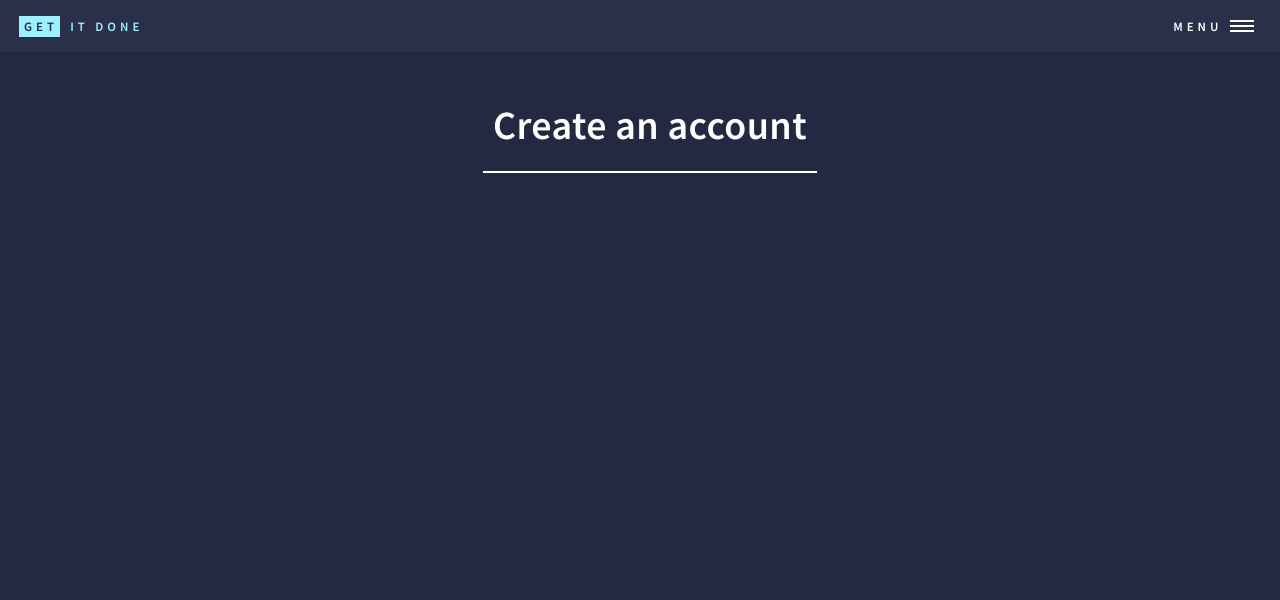
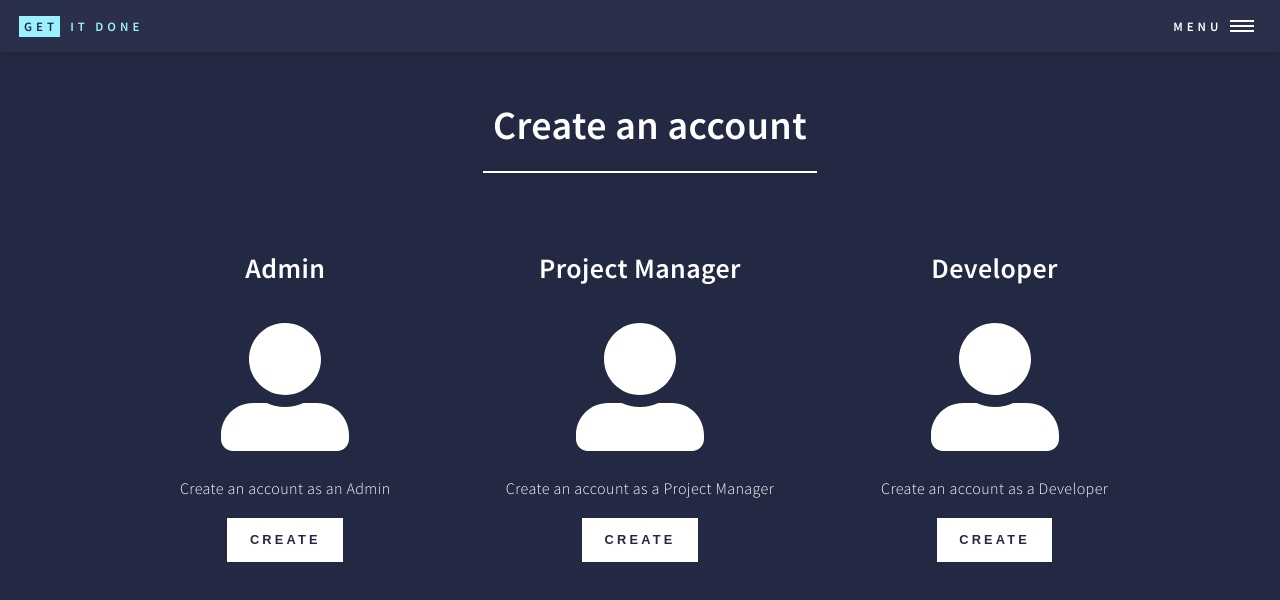
Before and after one commit to marzouk2002/GetItDone, a React (Create React App) app in the folder client/: page /register in a window 1280 px wide. Shown: the top 600 px of the page. Built offline with nearby package versions, Linux system fonts and the light colour scheme.

Commit message:
register options all most done

```diff
--- a/client/package.json
+++ b/client/package.json
@@ -3,7 +3,8 @@
   "version": "0.1.0",
   "private": true,
   "dependencies": {
-    "@fortawesome/fontawesome-free": "^5.15.3",
+    "@fortawesome/free-solid-svg-icons": "^5.15.3",
+    "@fortawesome/react-fontawesome": "^0.1.14",
     "@testing-library/jest-dom": "^5.11.4",
     "@testing-library/react": "^11.1.0",
     "@testing-library/user-event": "^12.1.10",
@@ -13,7 +14,7 @@
     "react-redux": "^7.2.4",
     "react-router": "^5.2.0",
     "react-router-dom": "^5.2.0",
-    "react-scripts": "^2.1.8",
+    "react-scripts": "^4.0.3",
     "redux": "^4.1.0",
     "web-vitals": "^1.0.1"
   },
--- a/client/src/App.css
+++ b/client/src/App.css
@@ -2,3 +2,22 @@
   font-size: 1.1rem;
   color: #53e3fb;
 }
+
+.option {
+  text-align: center;
+  padding: 0.5rem;
+  width: fit-content;
+  border-radius: 20px;
+}
+
+.option h2,
+p {
+  margin-bottom: 1rem;
+  margin-top: 0.5rem;
+}
+
+.user-icon {
+  font-size: 8rem;
+  padding: 1rem;
+  border-radius: 50%;
+}
--- a/client/src/components/Register.js
+++ b/client/src/components/Register.js
@@ -9,7 +9,9 @@ function Register() {
             <header className="major" style={titleStyle}>
                 <h1>Create an account</h1>
             </header>
-            <Options/>
+            <main>
+                <Options/>
+            </main>
         </>
     )
 }
--- a/client/src/components/layout/Options.js
+++ b/client/src/components/layout/Options.js
@@ -1,11 +1,45 @@
 import React from 'react'
+import { FontAwesomeIcon } from '@fortawesome/react-fontawesome'
+import { faUserAlt } from '@fortawesome/free-solid-svg-icons'
 
 function Options() {
     return (
-        <div>
-
-        </div>
+        <section  className="inner" style= {inner_style}>
+            <div className="row">
+                <div className="col-4 col-12-medium" style= {col_style}>
+                    <div className="option">
+                        <h2>Admin</h2>
+                        <FontAwesomeIcon className='user-icon' icon={faUserAlt}/>
+                        <p>Create an account as an Admin</p>
+                        <button className="button primary">Create</button>
+                    </div>
+                </div>
+                <div className="col-4 col-12-medium" style= {col_style}>
+                    <div className="option">
+                        <h2>Project Manager</h2>
+                        <FontAwesomeIcon className='user-icon' icon={faUserAlt}/>
+                        <p>Create an account as a Project Manager</p>
+                        <button className="button primary">Create</button>
+                    </div>
+                </div>
+                <div className="col-4 col-12-medium" style= {col_style}>
+                    <div className="option">
+                        <h2>Developer</h2>
+                        <FontAwesomeIcon className='user-icon' icon={faUserAlt}/>
+                        <p>Create an account as a Developer</p>
+                        <button className="button primary">Create</button>
+                    </div>
+                </div>
+            </div>
+        </section>
     )
 }
 
+const inner_style = {padding: "1rem 0"}
+
+const col_style = {
+    display: 'grid',
+    placeItems: 'center'
+}
+
 export default Options
```
Also changed, not shown: 1 other file (tests, documents, lock files or other folders).
